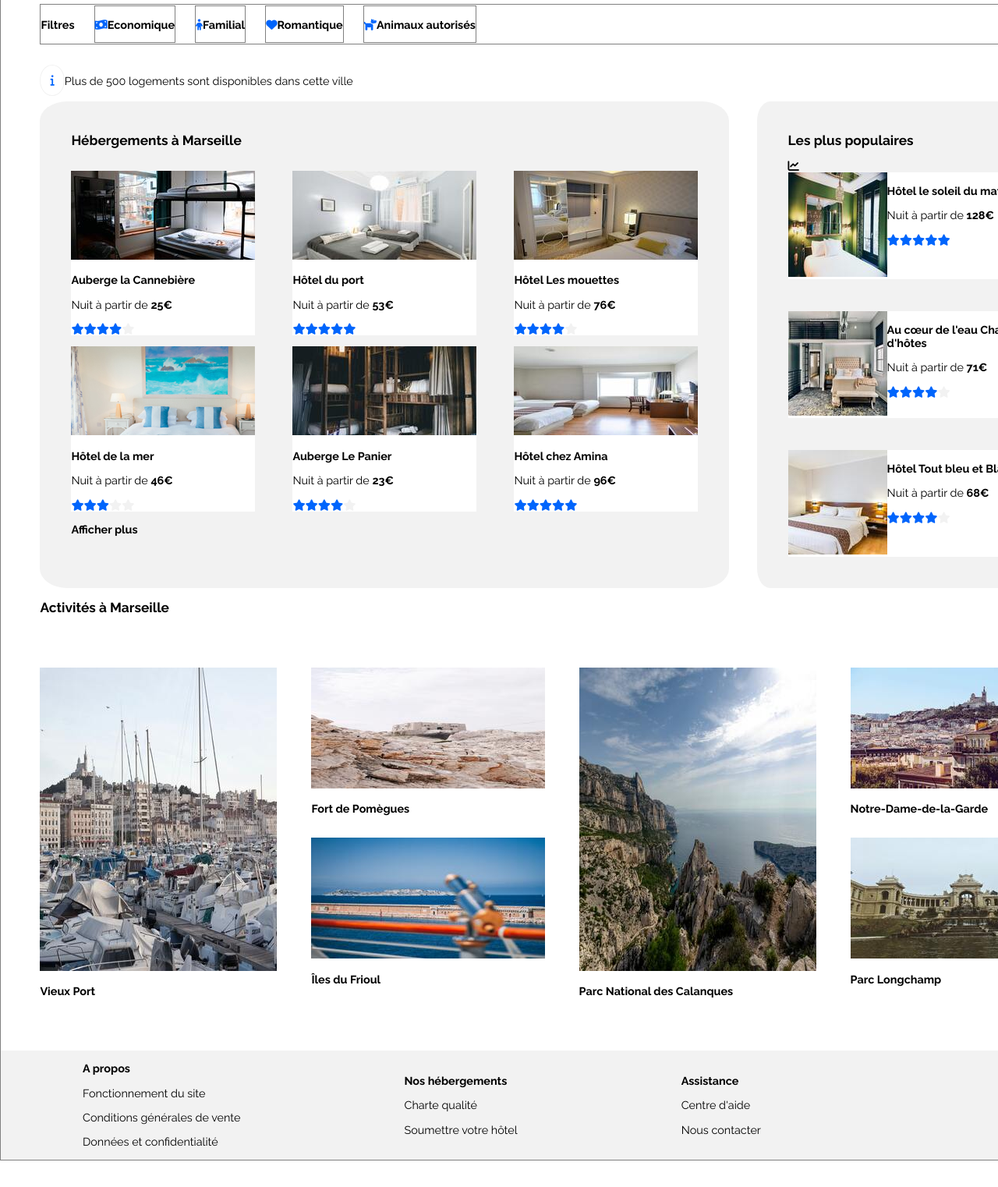
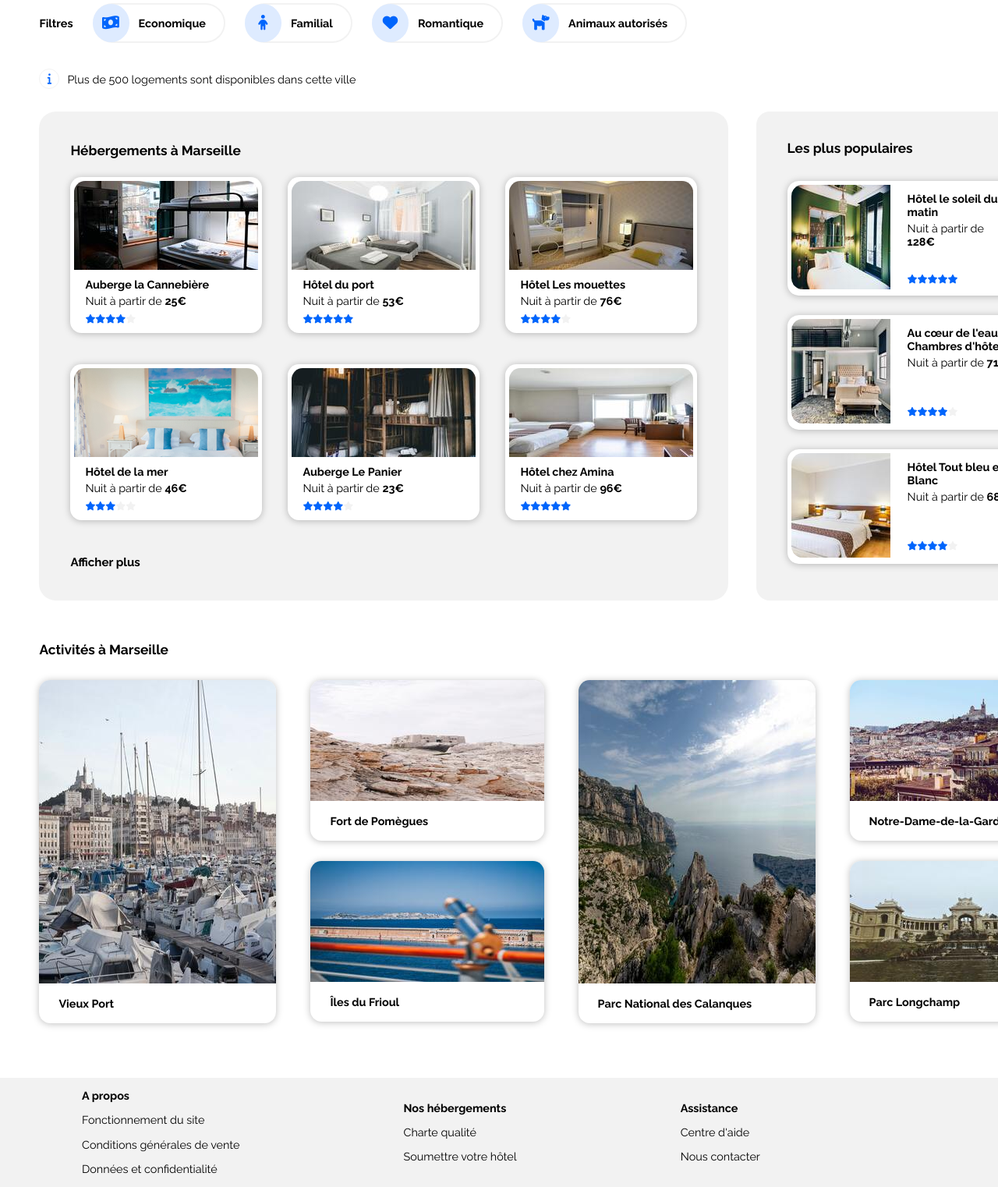
Before and after one commit to l-gllme/LouisGuillaume_2_01022021, a plain HTML site: page Projet 2/index.html in a window 1280 px wide. Shown: the part 220-1742 px from the top of the page at 78% size. Before the commit the page ends 1708 px from the top, so only its background shows below. Drawn offline with Linux system fonts and the light colour scheme.

Commit message:
css 1440px fini

```diff
--- a/Projet 2/css/main.css
+++ b/Projet 2/css/main.css
@@ -5,7 +5,6 @@ body{
 	width: 1440px;
 	height: auto;
 	margin: auto;
-	border: 1px solid grey;
 	font-family: 'Raleway', 'sans-serif';
 	font-size: 0.9em;
 }
@@ -42,6 +41,7 @@ h3{
 }
 .box{
 	background-color: white;
+	box-shadow: 0px 1px 10px 0px rgba(0,0,0,0.25);
 }
 h6{
 	color: white;
--- a/Projet 2/css/section1.css
+++ b/Projet 2/css/section1.css
@@ -49,19 +49,38 @@ input[type=submit]{
 
 /* Filtres */
 
+.faf{
+	font-size: 1.35em;
+	margin: auto;
+}
+.logofiltre{
+	display: flex;
+	align-items: center;
+	margin-right: 12px;
+	border-radius: 50%;
+	background-color: #DEEBFF;
+	height: 49px;
+	width: 47px;
+}
 #filtres{
 	display: flex;
 	align-items: center;
 	justify-content: flex-start;
 	flex-wrap: wrap;
-	height: 50px;
-	border: 1px solid grey;
+	height: 51px;
 }
 .filtre{
 	display: flex;
 	align-items: center;
-	border: 1px solid grey;
+	border: 2px solid #F2F2F2;
+	border-left: none;
+	border-radius: 3em;
 	margin-left:25px;
+	padding-right: 23px;
+	height: 47.3px;
+}
+.filtre:hover{
+	border-color: #DEEBFF;
 }
 
 /* Info */
@@ -69,11 +88,20 @@ input[type=submit]{
 	display: flex;
 	align-items: center;
 	height: 24px;
-	margin-bottom: 15px;
+	margin-bottom: 30px;
+}
+#infologo{
+	display: flex;
+	align-items: center;
+	width: 24px;
+	height: 24px;
+	border:solid 1px #F2F2F2;
+	border-radius: 50%;
 }
 .fa-info{
-	padding: 12px;
-	border:solid 1px #F2F2F2;
-	border-radius: 50%;
-
+	margin: auto;
+	text-align: center;
 }
+#pinfo{
+	margin-left: 10px;
+}
--- a/Projet 2/css/section2.css
+++ b/Projet 2/css/section2.css
@@ -8,8 +8,9 @@
 }
 #hebergements{
 	width: 884px;
+	height: 627px;
 	background-color: #F2F2F2;
-	border-radius: 4%;
+	border-radius: 1.5em;
 }
 
 #Vhebergement{ /*Images et etoiles */
@@ -23,28 +24,73 @@
 .grey{
 	color: #F2F2F2;
 }
+.photoheberg{
+	border-radius: 1em 1em 0 0;
+	margin: 5px;
+	margin-bottom: 0;
+}
+.boxheberg{
+	background-color: white;
+	border-radius: 1em;
+	margin-bottom: 30px;
+	margin-top: 20px;
+	height: 200px;
+}
+.textboxheberg{
+	margin-top: -8px;
+	margin-left: 19px;
+}
+#mid p{
+	margin-top: -10px;
+	margin-bottom: 5px;
+}
+.boxheberg .fas{
+	font-size: 0.8em;
+}
+.h3heberg{
+	font-size: 1.05em;
+}
 /* --Les plus populaires-- */
 
 aside{
 	width: 420px;
 	background-color: #F2F2F2;
-	border-radius: 4%;
+	border-radius: 1.2em;
 }
 #toppopu{
-
+	display: flex;
 	justify-content: space-between;
 	align-items:center;
-
+ 	margin-top: -5%;
+ 	margin-bottom: 5%;
 }
 .boxpopu{
 	display: flex;
+	border-radius: 1em;
+	padding-right: 50px;
 }
 #popucollum{
 	display: flex;
 	flex-direction: column;
 	justify-content: space-between;
-	height: 493px;
+	height: 491px;
 }
 .fa-chart-line{
 	color: black;
+	font-size: 1.2em;
+	margin-right: 5px;
 }
+.photopopulaire{
+	margin: 5px;
+	margin-right: 22px;
+	border-radius: 1em 0 0 1em;
+}
+aside .fa-star{
+	font-size: 0.8em;
+}
+.etoile2{
+	margin-top: 45px;
+}
+.etoile1{
+	margin-top: 30px;
+}
--- a/Projet 2/css/section3.css
+++ b/Projet 2/css/section3.css
@@ -2,7 +2,6 @@
 /* Activites a Marseille */
 #margetop{
 	margin-top: 53px;
-	margin-bottom: 53px;
 }
 .marge44{
 	margin-left: 44px;
@@ -10,6 +9,7 @@
 #activites{
 	display: flex;
 	justify-content: space-between;
+	margin-bottom: 70px;
 }
 .duo{
 	display: flex;
@@ -18,3 +18,16 @@
 .trio{
 	display: flex;
 }
+.photoactivites{
+	border-radius: 1em 1em 0 0;
+}
+#activites h3{
+	margin-left: 25px;
+}
+#activites .box{
+		border-radius: 1em;
+		padding-bottom: 2px;
+}
+.marge10{
+	margin-bottom: 12px;
+}
--- a/Projet 2/index.html
+++ b/Projet 2/index.html
@@ -88,7 +88,7 @@
 
 		<div id="info">
 			<div id="infologo"><i class="fas fa-info"></i></div>
-			<p>Plus de 500 logements sont disponibles dans cette ville</p>
+			<p id="pinfo">Plus de 500 logements sont disponibles dans cette ville</p>
 		</div>
 
 		<section id="mid">
@@ -101,62 +101,74 @@
 					<div id="Vhebergement">
 
 						<a href="page2.html">
-							<div class="box">
+							<div class=" box boxheberg">
 								<p><img class="photoheberg" src="images/hebergements/cannebiere.JPG" alt="photo de l'hôtel"></p>
+								<div class="textboxheberg">
 								<h3>Auberge la Cannebière</h3>
 								<p>Nuit à partir de <strong>25€</strong></p>
 								<i class="fas fa-star"></i><i class="fas fa-star"></i><i class="fas fa-star"></i><i class="fas fa-star"></i><i class="fas fa-star grey"></i>
+								</div>
 							</div>
 						</a>
 
 						<a href="page2.html">
-							<div class="box">
+							<div class=" box boxheberg">
 								<p><img class="photoheberg" src="images/hebergements/port.JPG" alt="photo de l'hôtel"></p>
+								<div class="textboxheberg">
 								<h3>Hôtel du port</h3>
 								<p>Nuit à partir de <strong>53€</strong></p>
 								<i class="fas fa-star"></i><i class="fas fa-star"></i><i class="fas fa-star"></i><i class="fas fa-star"></i><i class="fas fa-star"></i>
+								</div>
 							</div>
 						</a>
 
 						<a href="page2.html">
-							<div class="box">
+							<div class=" box boxheberg">
 								<p><img class="photoheberg" src="images/hebergements/mouettes.JPG" alt="photo de l'hôtel"></p>
+								<div class="textboxheberg">
 								<h3>Hôtel Les mouettes</h3>
 								<p>Nuit à partir de <strong>76€</strong></p>
 								<i class="fas fa-star"></i><i class="fas fa-star"></i><i class="fas fa-star"></i><i class="fas fa-star"></i><i class="fas fa-star grey"></i>
+								</div>
 							</div>
 						</a>
 
 						<a href="page2.html">
-							<div class="box">
+							<div class=" box boxheberg">
 								<p><img class="photoheberg" src="images/hebergements/hotelmer.JPG" alt="photo de l'hôtel"></p>
+								<div class="textboxheberg">
 								<h3>Hôtel de la mer</h3>
 								<p>Nuit à partir de <strong>46€</strong></p>
 								<i class="fas fa-star"></i><i class="fas fa-star"></i><i class="fas fa-star"></i><i class="fas fa-star grey"></i><i class="fas fa-star grey"></i>
+								</div>
 							</div>
 						</a>
 
 						<a href="page2.html">
-							<div class="box">
+							<div class=" box boxheberg">
 								<p><img class="photoheberg" src="images/hebergements/panier.JPG" alt="photo de l'hôtel"></p>
+								<div class="textboxheberg">
 								<h3>Auberge Le Panier</h3>
 								<p>Nuit à partir de <strong>23€</strong></p>
 								<i class="fas fa-star"></i><i class="fas fa-star"></i><i class="fas fa-star"></i><i class="fas fa-star"></i><i class="fas fa-star grey"></i>
+								</div>
 							</div>
 						</a>
 
 						<a href="page2.html">
-							<div class="box">
+							<div class=" box boxheberg">
 								<p><img class="photoheberg" src="images/hebergements/amina.JPG" alt="photo de l'hôtel"></p>
+								<div class="textboxheberg">
 								<h3>Hôtel chez Amina</h3>
 								<p>Nuit à partir de <strong>96€</strong></p>
 								<i class="fas fa-star"></i><i class="fas fa-star"></i><i class="fas fa-star"></i><i class="fas fa-star"></i><i class="fas fa-star"></i>
+								</div>
 							</div>
 						</a>
 
 					</div>
 
-					<a id="h3FullLine" href="page2.html"><h3 class="h2heberg">Afficher plus</h3></a>
+					<a href="page2.html"><h3 class="h3heberg">Afficher plus</h3></a>
 				</div>
 			</div>
 
@@ -172,7 +184,7 @@
 									<div><img class="photopopulaire" src="images/hebergements/soleildumatin.JPG" alt="Photo de l'Hôtel"></div>
 									<div><h3>Hôtel le soleil du matin</h3>
 										<p>Nuit à partir de <strong>128€</strong></p>
-										<i class="fas fa-star"></i><i class="fas fa-star"></i><i class="fas fa-star"></i><i class="fas fa-star"></i><i class="fas fa-star"></i></div>
+										<div class="etoile1"><i class="fas fa-star"></i><i class="fas fa-star"></i><i class="fas fa-star"></i><i class="fas fa-star"></i><i class="fas fa-star"></i></div></div>
 									</div>
 								</a>
 
@@ -181,7 +193,7 @@
 										<div><img class="photopopulaire" src="images/hebergements/coeurdeleau.JPG" alt="Photo de l'Hôtel"></div>
 										<div><h3>Au cœur de l'eau Chambres d'hôtes</h3>
 											<p>Nuit à partir de <strong>71€</strong></p>
-											<i class="fas fa-star"></i><i class="fas fa-star"></i><i class="fas fa-star"></i><i class="fas fa-star"></i><i class="fas fa-star grey"></i></div>
+											<div class="etoile2"><i class="fas fa-star"></i><i class="fas fa-star"></i><i class="fas fa-star"></i><i class="fas fa-star"></i><i class="fas fa-star grey"></i></div></div>
 										</div>
 									</a>
 
@@ -190,7 +202,7 @@
 											<div><img class="photopopulaire" src="images/hebergements/toutbleu.JPG" alt="Photo de l'Hôtel"></div>
 											<div><h3>Hôtel Tout bleu et Blanc</h3>
 												<p>Nuit à partir de <strong>68€</strong></p>
-												<i class="fas fa-star"></i><i class="fas fa-star"></i><i class="fas fa-star"></i><i class="fas fa-star"></i><i class="fas fa-star grey"></i></div>
+												<div class="etoile2"><i class="fas fa-star"></i><i class="fas fa-star"></i><i class="fas fa-star"></i><i class="fas fa-star"></i><i class="fas fa-star grey"></i></div></div>
 											</div>
 										</a>
 									</div>
@@ -200,23 +212,23 @@
 						</section>
 
 						<section>
-							<h2>Activités à Marseille</h2>
-							<article id="margetop"><!--Activités à Marseille-->
+							<h2 id="margetop">Activités à Marseille</h2>
+							<article><!--Activités à Marseille-->
 
 								<div  id="activites">
 
 									<div class="trio">
 
 										<a href="page2.html">
-											<div class="grand box">
-												<p><img class="photoactivites photogrand" src="images/activites/port.JPG" alt="Photo du Vieux Port"></p>
+											<div class="box">
+												<p><img class="photoactivites" src="images/activites/port.JPG" alt="Photo du Vieux Port"></p>
 												<h3>Vieux Port</h3>
 											</div>
 										</a>
 
 										<div class="duo">
 											<a href="page2.html">
-												<div class="box marge44">
+												<div class="box marge44 marge10">
 													<p><img class="photoactivites" src="images/activites/pomegues.JPG" alt="Photo du Fort de Pomègues"></p>
 													<h3>Fort de Pomègues</h3>
 												</div>
@@ -235,14 +247,14 @@
 									<div class="trio">
 
 										<a href="page2.html">
-											<div class="grand box">
-												<p><img class="photoactivites photogrand" src="images/activites/calanques.JPG" alt="Photo des Calanques"></p>
+											<div class="box">
+												<p><img class="photoactivites" src="images/activites/calanques.JPG" alt="Photo des Calanques"></p>
 												<h3>Parc National des Calanques</h3>
 											</div>
 										</a>
 										<div class="duo">
 											<a href="page2.html">
-												<div class="box marge44">
+												<div class="box marge44 marge10">
 													<p><img class="photoactivites" src="images/activites/notredame.JPG" alt="Photo de Notre-Dame-de-la-Garde"></p>
 													<h3>Notre-Dame-de-la-Garde</h3>
 												</div>
```
